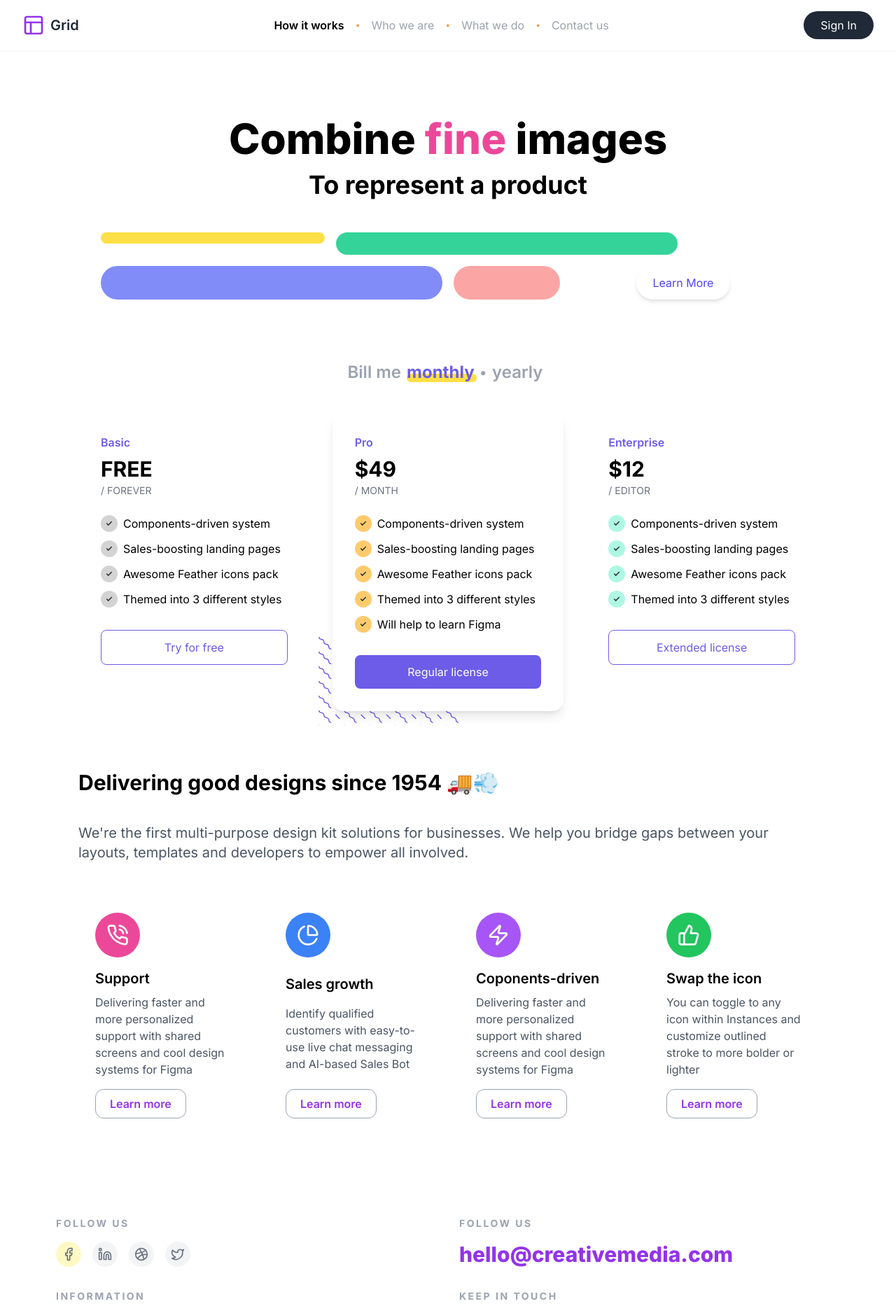
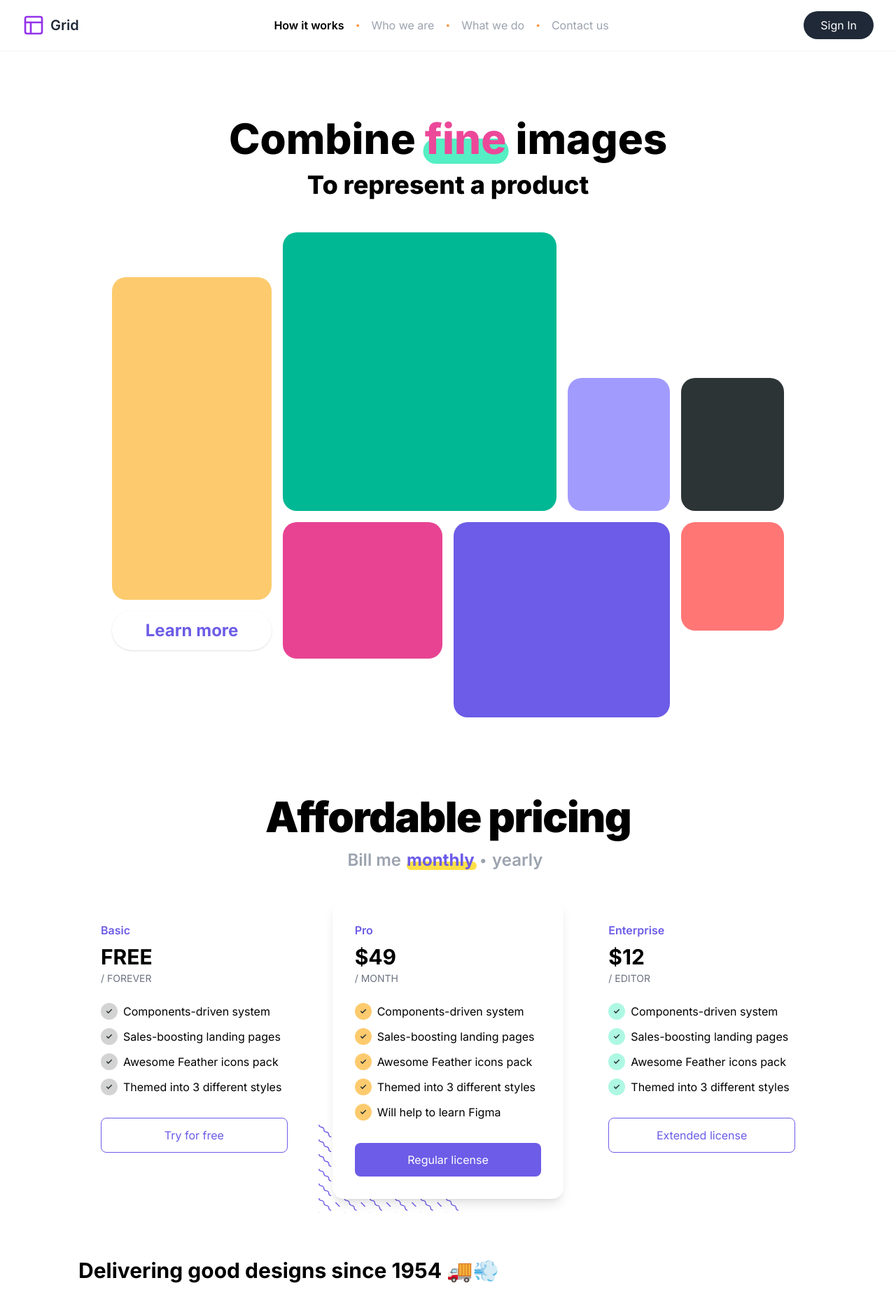
Before and after one commit to Nabin-me/creative-landing-page, a Next.js app: page / in a window 1280 px wide. Shown: the top 1876 px of the page at 70% size. Built offline with nearby package versions, Linux system fonts and the light colour scheme.

Commit message:
improved hero section, fixed grid, improved pricing and feature section

```diff
--- a/app/components/FeatureSection.tsx
+++ b/app/components/FeatureSection.tsx
@@ -1,7 +1,8 @@
 "use client";
+
 import React, { useState } from "react";
 import { PhoneCall, ChartPie, Zap, ThumbsUp } from "lucide-react";
-import { motion } from "framer-motion";
+import { AnimatePresence, motion } from "framer-motion";
 
 interface FeatureCardProps {
   icon: React.ComponentType<{ className?: string }>;
@@ -21,9 +22,11 @@ const FeatureCard: React.FC<FeatureCardProps> = ({
   onHover,
 }) => (
   <motion.div
-    className="flex flex-col items-start justify-between p-6 rounded-xl relative"
+    className="flex flex-col items-start justify-between p-6 rounded-xl relative overflow-hidden"
     onHoverStart={onHover}
     onHoverEnd={() => onHover()}
+    whileHover={{ scale: 1.05 }}
+    transition={{ duration: 0.2 }}
   >
     <div
       className={`w-16 h-16 rounded-full flex items-center justify-center mb-4 ${color}`}
@@ -32,20 +35,14 @@ const FeatureCard: React.FC<FeatureCardProps> = ({
     </div>
     <h3 className="text-xl font-semibold mb-2">{title}</h3>
     <p className="text-gray-600 mb-4">{description}</p>
-    <button className="text-purple-600 font-semibold hover:bg-primary/90 hover:text-white border border-gray-400 py-2 px-5 rounded-xl">
+    <button className="text-purple-600 font-semibold hover:bg-primary/90 hover:text-white border border-gray-400 py-2 px-5 rounded-xl transition-colors duration-200">
       Learn more
     </button>
     <motion.div
-      className="absolute inset-0 bg-purple-100 rounded-xl -z-10 scale-105"
-      layoutId="hoverBackground"
+      className="absolute inset-0 bg-purple-100 -z-10"
       initial={{ opacity: 0 }}
       animate={{ opacity: isHovered ? 1 : 0 }}
-      transition={{
-        type: "spring",
-        stiffness: 50,
-        damping: 20,
-        duration: 0.2,
-      }}
+      transition={{ duration: 0.2 }}
     />
   </motion.div>
 );
@@ -68,7 +65,7 @@ const FeatureSection = () => {
     },
     {
       icon: { component: Zap, color: "bg-purple-500" },
-      title: "Coponents-driven",
+      title: "Components-driven",
       description:
         "Delivering faster and more personalized support with shared screens and cool design systems for Figma",
     },
@@ -85,13 +82,13 @@ const FeatureSection = () => {
       <h2 className="text-3xl font-bold mb-10">
         Delivering good designs since 1954 🚚💨
       </h2>
-      <p className="text-gray-600 text-xl mb-12 ">
+      <p className="text-gray-600 text-xl mb-12">
         We&apos;re the first multi-purpose design kit solutions for businesses.
         We help you bridge gaps between your layouts, templates and developers
         to empower all involved.
       </p>
 
-      <div className="grid grid-cols-1 md:grid-cols-2 mt-10 lg:grid-cols-4 gap-8">
+      <div className="grid grid-cols-1 md:grid-cols-2 mt-10 lg:grid-cols-4 gap-8 relative">
         {features.map((feature, index) => (
           <FeatureCard
             key={index}
--- a/app/components/Footer.tsx
+++ b/app/components/Footer.tsx
@@ -22,17 +22,29 @@ const Footer = () => {
                 FOLLOW US
               </h4>
               <div className="flex space-x-4">
-                <a href="#" className="bg-yellow-100 p-2 rounded-full">
-                  <Facebook className="w-5 h-5 hover:text-yellow-500 text-gray-500" />
+                <a
+                  href="#"
+                  className="bg-gray-100 hover:bg-yellow-100 p-2 rounded-full"
+                >
+                  <Facebook className="w-5 h-5  text-gray-500" />
                 </a>
-                <a href="#" className="bg-gray-100 p-2 rounded-full">
-                  <Linkedin className="w-5 h-5 hover:text-yellow-500 text-gray-500" />
+                <a
+                  href="#"
+                  className="bg-gray-100 hover:bg-yellow-100 p-2 rounded-full"
+                >
+                  <Linkedin className="w-5 h-5  text-gray-500" />
                 </a>
-                <a href="#" className="bg-gray-100 p-2 rounded-full">
-                  <Dribbble className="w-5 h-5 hover:text-yellow-500 text-gray-500" />
+                <a
+                  href="#"
+                  className="bg-gray-100 hover:bg-yellow-100 p-2 rounded-full"
+                >
+                  <Dribbble className="w-5 h-5  text-gray-500" />
                 </a>
-                <a href="#" className="bg-gray-100 p-2 rounded-full">
-                  <Twitter className="w-5 h-5 hover:text-yellow-500 text-gray-500" />
+                <a
+                  href="#"
+                  className="bg-gray-100 hover:bg-yellow-100 p-2 rounded-full"
+                >
+                  <Twitter className="w-5 h-5 text-gray-500" />
                 </a>
               </div>
             </div>
--- a/app/components/GridSection.tsx
+++ b/app/components/GridSection.tsx
@@ -3,21 +3,21 @@ import React from "react";
 
 const GridSection = () => {
   return (
-    <div className="grid grid-cols-6 gap-4 p-4">
-      <div className="col-span-2 row-span-2 bg-yellow-300 rounded-3xl"></div>
-      <div className="col-span-3 row-span-3 bg-emerald-400 rounded-3xl"></div>
-      <div className="bg-purple-300 rounded-3xl"></div>
-      <div className="bg-gray-800 rounded-3xl"></div>
-      <div className="col-span-2 bg-pink-500 rounded-3xl"></div>
-      <div className="col-span-3 bg-indigo-400 rounded-3xl"></div>
-      <div className="bg-red-300 rounded-3xl"></div>
-      <div className="col-span-2 row-span-1 flex items-center justify-center">
-        <Link
-          href="/learnmore"
-          className="bg-white text-indigo-600 px-6 py-3 rounded-full hover:bg-indigo-100 transition-colors shadow-md"
-        >
-          Learn More
-        </Link>
+    <div className="max-w-7xl mx-auto px-4 sm:px-6 lg:px-8 py-12">
+      <div className="grid grid-cols-12 gap-4 aspect-[1170/766]">
+        <div className="col-span-3 row-span-6 bg-[#fdcb6e] rounded-[20px]"></div>
+        <div className="col-span-5 row-span-4 bg-[#00b894] rounded-[20px] -mt-16"></div>
+        <div className="col-span-2 row-span-4 bg-[#a29bfe] rounded-[20px] mt-36"></div>
+        <div className="col-span-2 row-span-4 bg-[#2d3436] rounded-[20px] mt-36"></div>
+        <div className="col-span-3 row-span-3 bg-[#e84393] rounded-[20px]"></div>
+        <div className="col-span-4 row-span-4 bg-[#6c5ce7] rounded-[20px]"></div>
+
+        <div className="col-span-2 row-span-3 bg-[#ff7675] rounded-[20px] mb-10"></div>
+        <div className="col-span-3 row-span-2 flex justify-center items-start">
+          <button className="bg-white text-[#6c5ce7] text-2xl font-bold py-3 px-6 w-full rounded-full shadow">
+            Learn more
+          </button>
+        </div>
       </div>
     </div>
   );
--- a/app/components/HeroSection.tsx
+++ b/app/components/HeroSection.tsx
@@ -3,10 +3,14 @@ import GridSection from "./GridSection";
 export const HeroSection = () => {
   return (
     <section className="w-full max-w-5xl">
-      <h1 className="text-6xl font-extrabold mb-4 text-center">
-        Combine <span className="text-pink-500">fine</span> images
+      <h1 className="text-6xl font-extrabold mb-4 text-center relative">
+        Combine{" "}
+        <span className="text-pink-500 relative before:content-[''] before:w-[105%] before:h-1/2 before:rounded-full before:bg-accent before:absolute before:bottom-0 before:left-0 before:z-[-1] before:translate-x-[-2%]">
+          fine
+        </span>{" "}
+        images
       </h1>
-      <p className="text-4xl font-bold mb-8 text-center">
+      <p className="text-4xl font-extrabold mb-16 text-center">
         To represent a product
       </p>
 
--- a/app/components/PricingSection.tsx
+++ b/app/components/PricingSection.tsx
@@ -52,6 +52,9 @@ const PricingSection = () => {
 
   return (
     <section className="w-full max-w-7xl mx-auto my-16 px-4 relative">
+      <div className="text-center text-6xl font-black tracking-tight mb-2">
+        Affordable pricing
+      </div>
       <div className="flex justify-center mb-8 items-center">
         <span className="text-gray-400 text-2xl font-semibold">Bill me</span>
         <div className="relative inline-flex items-center">
--- a/tailwind.config.ts
+++ b/tailwind.config.ts
@@ -19,6 +19,7 @@ const config = {
         primaryHover: "#A29BFE",
         secondary: "#FDCB6E",
         tertiary: "#2D3436",
+        accent: "#55EFC4",
       },
     },
   },
```
